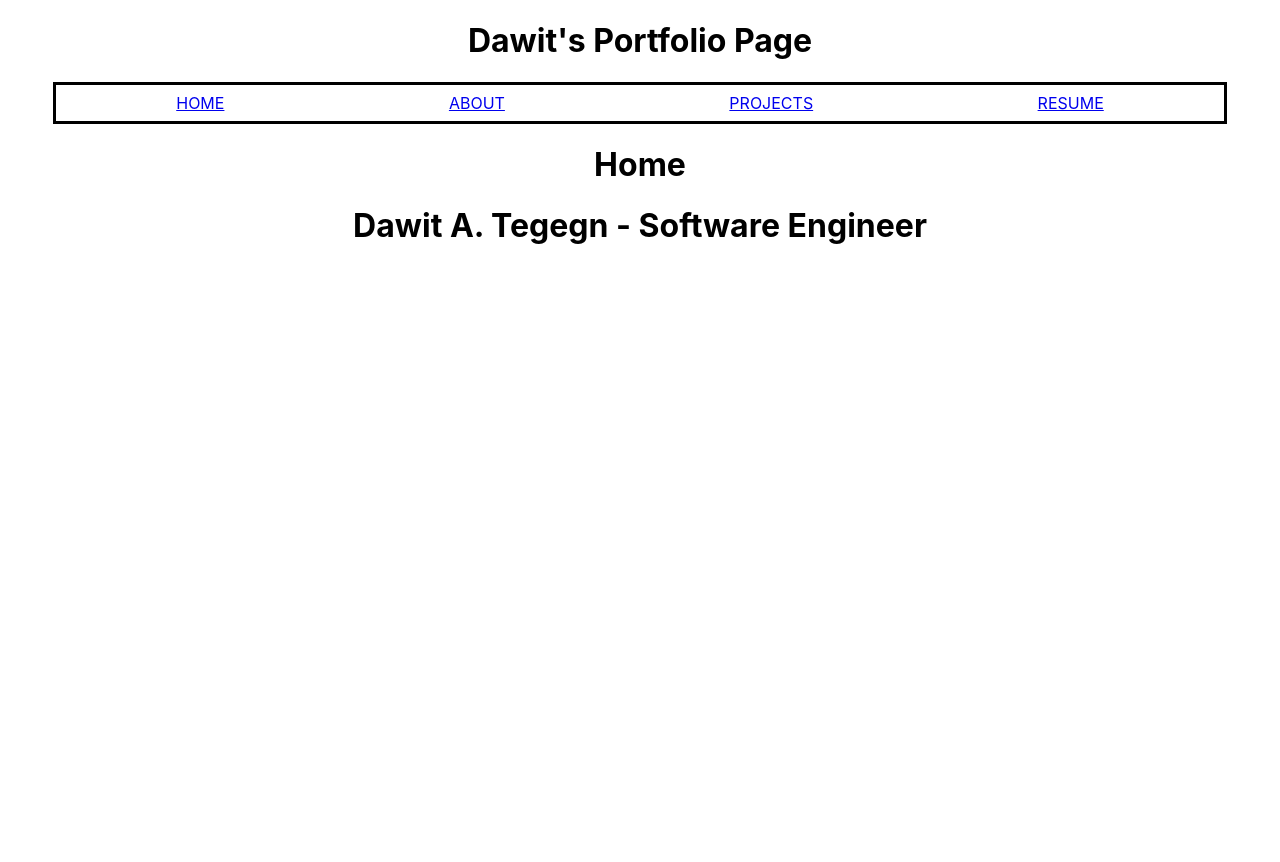
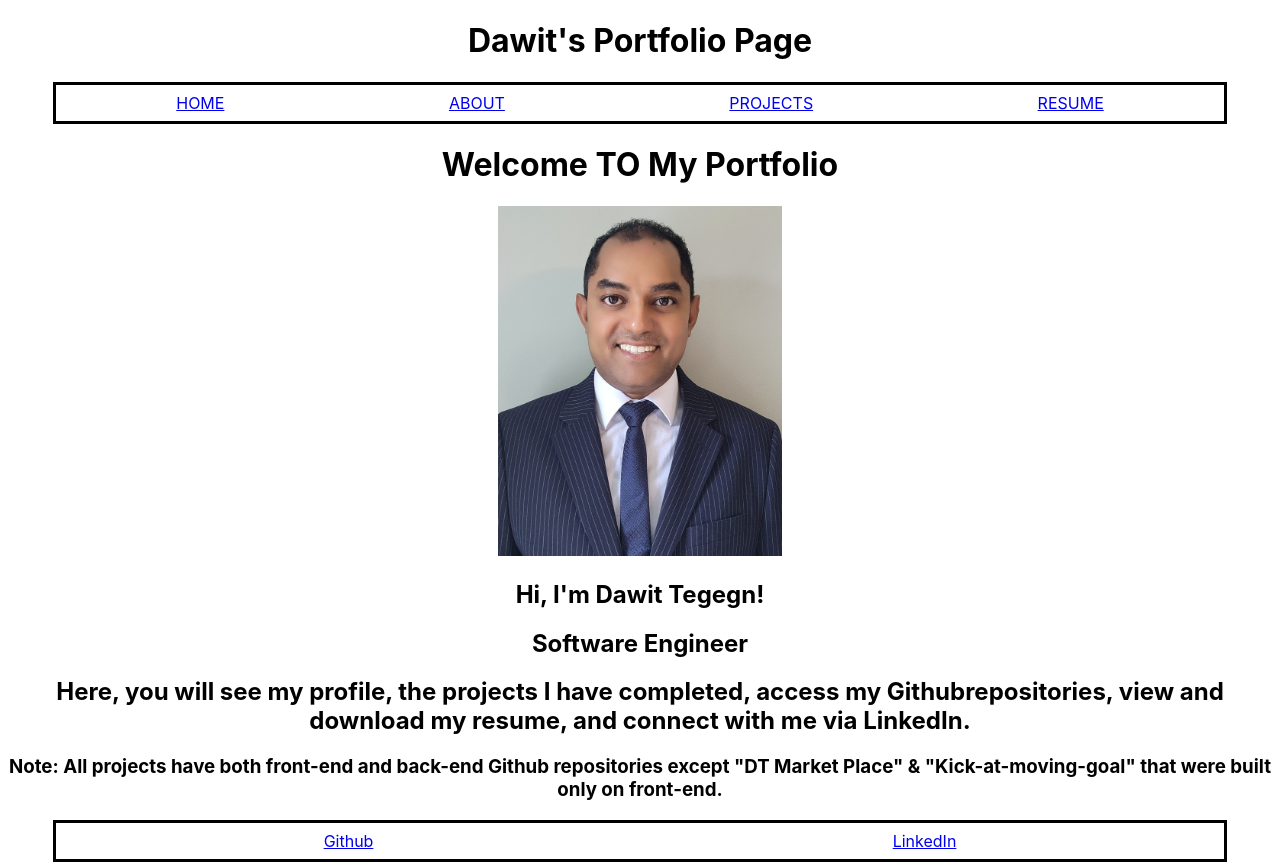
Before and after one commit to davedawita/Dawit-Tegegn-Portfolio---FrontEnd, a React (Create React App) app: page / in a window 1280 px wide. Before the commit the page ends 800 px from the top, so only its background shows below. Built offline with nearby package versions, Linux system fonts and the light colour scheme.

Commit message:
Added Profile Picture

```diff
--- a/src/App.css
+++ b/src/App.css
@@ -2,7 +2,13 @@
   text-align: center;
 }
 
-.App-logo {
+.profilepicture {
+  height: 350px;
+}
+
+
+
+/* .App-logo {
   height: 40vmin;
   pointer-events: none;
 }
@@ -35,4 +41,4 @@
   to {
     transform: rotate(360deg);
   }
-}
+} */
--- a/src/App.js
+++ b/src/App.js
@@ -12,8 +12,8 @@ import Resume from "./pages/Resume";
 
 function App() {
   // URL should have YOUR HEROKU URL for your backend, make sure you include the trailing slash
-  const URL = "https://dawit-portfolio-8d6356d0c2c4.herokuapp.com/";
-  // const URL = "http://localhost:4000/";
+  // const URL = "https://dawit-portfolio-8d6356d0c2c4.herokuapp.com/";
+  const URL = "http://localhost:4000/";
 
   return (
     <div className="App">
@@ -22,7 +22,7 @@ function App() {
         <Route exact path="/" element={<Home/>}/>
         <Route exact path="/projects" element={<Projects URL={URL}/>}/>
         <Route exact path="/about" element={<About URL={URL}/>}/>
-        <Route exact path="/resume" element = {<Resume URL={URL}/>}/>
+        <Route exact path="/resume" element={<Resume URL={URL}/>}/>
       </Routes>
       <Footer />
     </div>
--- a/src/components/Footer.js
+++ b/src/components/Footer.js
@@ -1,5 +1,24 @@
+import { Link } from "react-router-dom";
+
 function Footer(props) {
-  return <h1>Dawit A. Tegegn - Software Engineer</h1>;
+  //inline style for the nav tag
+  const navStyle = {
+    display: "flex",
+    justifyContent: "space-around",
+    border: "3px solid black",
+    padding: "8px",
+    width: "90%",
+    margin: "auto",
+  };
+
+  return (
+    <footer>
+      <nav style={navStyle}>
+        <a href="https://github.com/davedawita" target='_blank'>Github</a>
+        <a href="https://www.linkedin.com/in/dawitabrtegegn/" target='_blank'>LinkedIn</a>
+      </nav>
+    </footer>
+  );
 }
 
-export default Footer;
+export default Footer
--- a/src/pages/About.js
+++ b/src/pages/About.js
@@ -15,7 +15,7 @@ function About(props) {
   };
 
   // make an initial call for the data inside a useEffect, so it only happens once on component load
-  useEffect(() => getAboutData(), []);
+  useEffect(() => {getAboutData()}, []);
 
   // define a function that will return the JSX needed once we get the data
   const loaded = () => (
--- a/src/pages/Home.js
+++ b/src/pages/Home.js
@@ -1,5 +1,21 @@
+
+import picture from '../ProfilePicture.jpg'
+
 function Home(props) {
-  return <h1>Home</h1>;
+  return(
+    <div>
+      <h1>Welcome TO My Portfolio</h1>
+
+      <img src={picture} alt="Photo" className='profilepicture'/>
+
+
+      <h2>Hi, I'm Dawit Tegegn!</h2>
+      <h2>Software Engineer</h2>
+      <h2>Here, you will see my profile, the projects I have completed, access my Githubrepositories, view and download my resume, and connect with me via LinkedIn. </h2>
+      <h3>Note: All projects have both front-end and back-end Github repositories except "DT Market Place" & "Kick-at-moving-goal" that were built only on front-end.</h3>
+    </div>
+  )
+
 }
 
 export default Home;
--- a/src/pages/Projects.js
+++ b/src/pages/Projects.js
@@ -15,7 +15,7 @@ function Projects(props) {
   };
 
   // make an initial call for the data inside a useEffect, so it only happens once on component load
-  useEffect(() => getProjectsData(), []);
+  useEffect(() => {getProjectsData()}, []);
 
   // define a function that will return the JSX needed once we get the data
   const loaded = () => {
--- a/src/pages/Resume.js
+++ b/src/pages/Resume.js
@@ -3,12 +3,12 @@ import {useEffect, useState} from "react"
 
 function Resume (props) {
   //Create state to hold resume data
-  const[resume, setResume] = useState(null)
+  const[resumes, setResume] = useState(null)
 
   //Create function to make API call:
   const getResume = async() => {
     //make api call and get response
-    const response = await fetch(props.URL + 'resume')
+    const response = await fetch(props.URL + "resume")
     //change data to javascript object
     const data = await response.json()
     //set the projects state to data
@@ -17,21 +17,23 @@ function Resume (props) {
 
   //make an initial call inside useEfffect
 
-  useEffect(() => getResume(), [])
+  useEffect(() => {getResume()}, [])
 
   //define a function that will return the JSX needed once we get the data:
-  const Loaded = () => {
-    return resume.map((cv) => (
-      <div>
-        <a href={cv.resume}>
-          <button>Resume</button>
-        </a>
+  const loaded = () => (
+    <div>
+      <h1>Resume</h1>
+      <button><a href={resumes.resume} download="Dawit's Resume" target='_blank'>Download Resume</a></button>
 
-      </div>
-    ))
-  }
+    </div>
 
-  return resume ? Loaded() : <h1>Loading...</h1>
+  )
+
+
+
+
+
+  return resumes ? loaded() : <h1>Loading...</h1>
 
 }
 export default Resume
```
Also changed, not shown: src/ProfilePicture.jpg (added).
